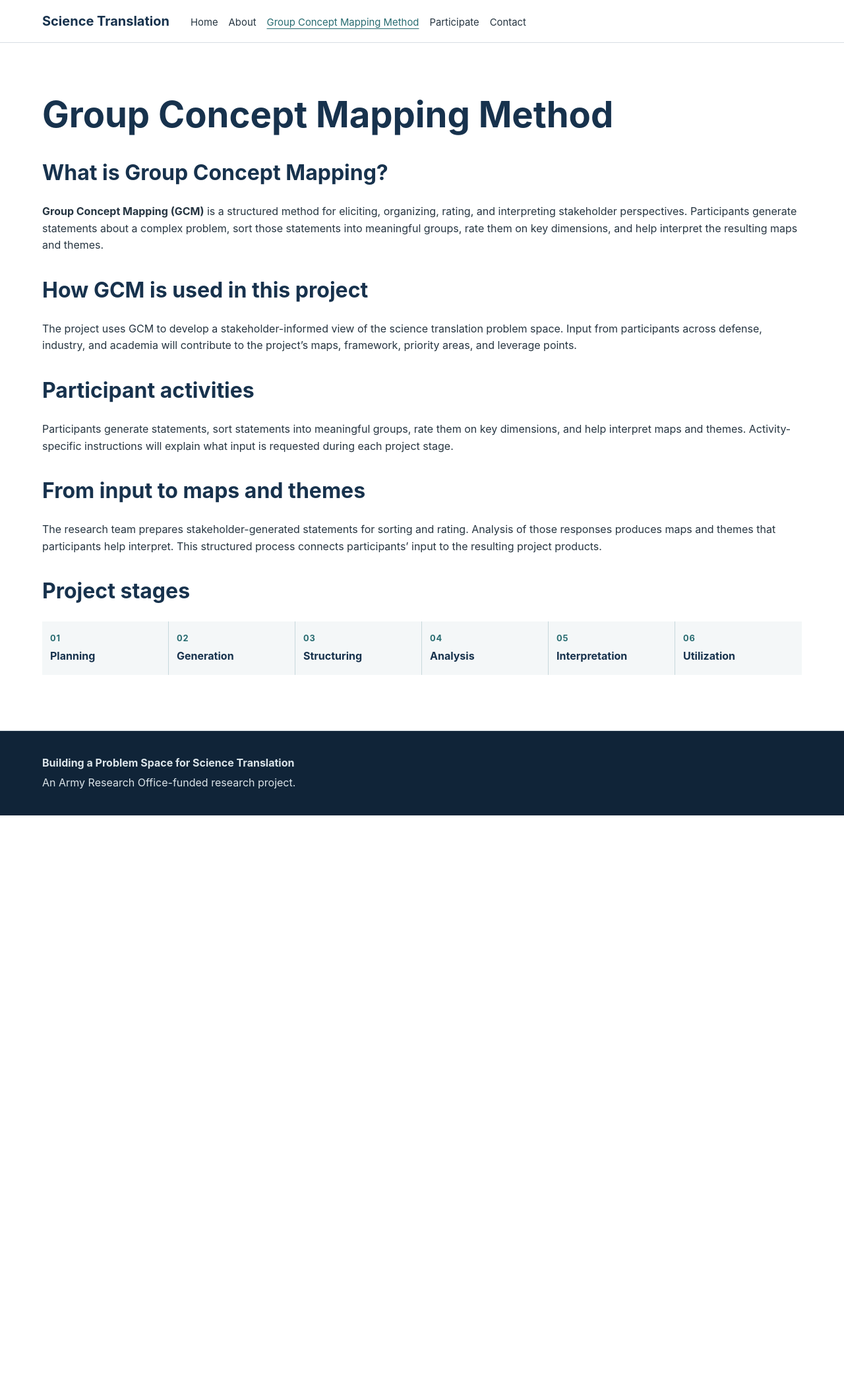
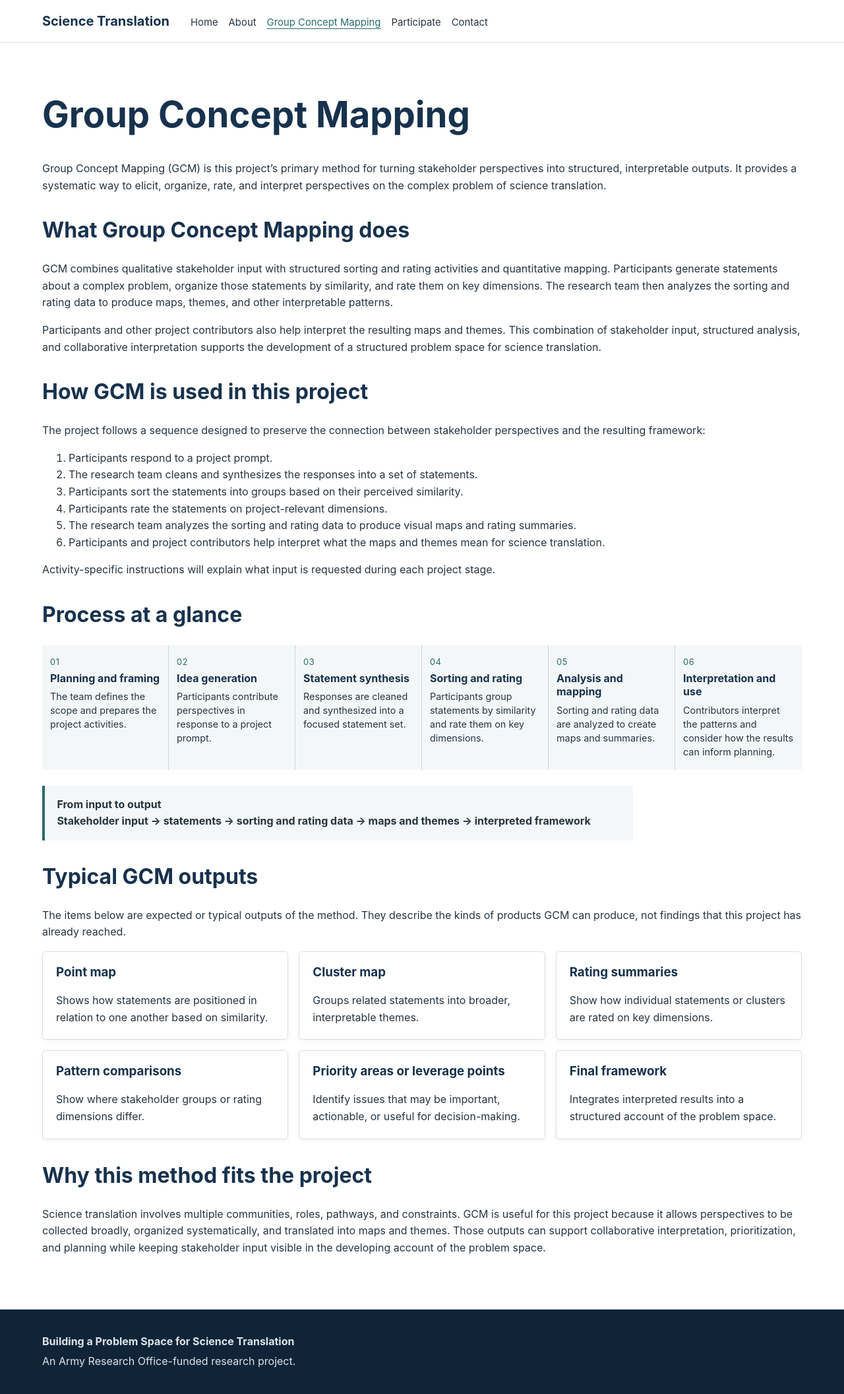
Before and after one commit to rhyse-bendell/building-science-translation-problem-space, a Jekyll site: the page built from method.md, in a window 1280 px wide. Shown: the whole page at 66% size. Built offline with Jekyll 4.4.1, drawn with Linux system fonts in a browser that asks for light colours; before the commit the page ends 1236 px from its top, so only the background shows below that.

Commit message:
Refine GCM content and contact placeholder

```diff
--- a/assets/css/project.css
+++ b/assets/css/project.css
@@ -71,6 +71,11 @@ button { cursor: pointer; font: inherit; }
 .process-band li { min-width: 7rem; padding: 1rem .75rem; border-right: 1px solid #c7d8dc; color: var(--navy); background: var(--wash); font-weight: 750; counter-increment: stage; }
 .process-band li::before { display: block; margin-bottom: .2rem; color: var(--teal); content: counter(stage, decimal-leading-zero); font-size: .8rem; letter-spacing: .06em; }
 .process-band li:last-child { border-right: 0; }
+.process-band-detailed li { font-weight: 400; }
+.process-band-detailed strong, .process-band-detailed span { display: block; }
+.process-band-detailed strong { line-height: 1.3; }
+.process-band-detailed span { margin-top: .5rem; color: var(--ink); font-size: .9rem; line-height: 1.45; }
+.method-output-grid { grid-template-columns: repeat(auto-fit, minmax(min(100%, 19rem), 1fr)); }
 .participation-placeholder { max-width: 48rem; margin-block: 1.5rem; padding: 1.25rem; border: 1px dashed var(--teal); background: var(--wash); }
 .participation-placeholder > :last-child { margin-bottom: 0; }
 .method-note { max-width: 56rem; margin-top: 1.5rem; padding: 1rem 1.15rem; border-left: .3rem solid var(--teal); background: var(--wash); font-weight: 650; }
--- a/method.md
+++ b/method.md
@@ -1,34 +1,80 @@
 ---
 layout: default
-title: Group Concept Mapping Method
+title: Group Concept Mapping
+nav_title: Group Concept Mapping
 permalink: /method/
 ---
 
-# Group Concept Mapping Method
+# Group Concept Mapping
 
-## What is Group Concept Mapping?
+Group Concept Mapping (GCM) is this project's primary method for turning stakeholder perspectives into structured, interpretable outputs. It provides a systematic way to elicit, organize, rate, and interpret perspectives on the complex problem of science translation.
 
-**Group Concept Mapping (GCM)** is a structured method for eliciting, organizing, rating, and interpreting stakeholder perspectives. Participants generate statements about a complex problem, sort those statements into meaningful groups, rate them on key dimensions, and help interpret the resulting maps and themes.
+## What Group Concept Mapping does
+
+GCM combines qualitative stakeholder input with structured sorting and rating activities and quantitative mapping. Participants generate statements about a complex problem, organize those statements by similarity, and rate them on key dimensions. The research team then analyzes the sorting and rating data to produce maps, themes, and other interpretable patterns.
+
+Participants and other project contributors also help interpret the resulting maps and themes. This combination of stakeholder input, structured analysis, and collaborative interpretation supports the development of a structured problem space for science translation.
 
 ## How GCM is used in this project
 
-The project uses GCM to develop a stakeholder-informed view of the science translation problem space. Input from participants across defense, industry, and academia will contribute to the project's maps, framework, priority areas, and leverage points.
+The project follows a sequence designed to preserve the connection between stakeholder perspectives and the resulting framework:
 
-## Participant activities
+1. Participants respond to a project prompt.
+2. The research team cleans and synthesizes the responses into a set of statements.
+3. Participants sort the statements into groups based on their perceived similarity.
+4. Participants rate the statements on project-relevant dimensions.
+5. The research team analyzes the sorting and rating data to produce visual maps and rating summaries.
+6. Participants and project contributors help interpret what the maps and themes mean for science translation.
 
-Participants generate statements, sort statements into meaningful groups, rate them on key dimensions, and help interpret maps and themes. Activity-specific instructions will explain what input is requested during each project stage.
+Activity-specific instructions will explain what input is requested during each project stage.
 
-## From input to maps and themes
+## Process at a glance
 
-The research team prepares stakeholder-generated statements for sorting and rating. Analysis of those responses produces maps and themes that participants help interpret. This structured process connects participants' input to the resulting project products.
+<ol class="process-band process-band-detailed">
+  <li><strong>Planning and framing</strong><span>The team defines the scope and prepares the project activities.</span></li>
+  <li><strong>Idea generation</strong><span>Participants contribute perspectives in response to a project prompt.</span></li>
+  <li><strong>Statement synthesis</strong><span>Responses are cleaned and synthesized into a focused statement set.</span></li>
+  <li><strong>Sorting and rating</strong><span>Participants group statements by similarity and rate them on key dimensions.</span></li>
+  <li><strong>Analysis and mapping</strong><span>Sorting and rating data are analyzed to create maps and summaries.</span></li>
+  <li><strong>Interpretation and use</strong><span>Contributors interpret the patterns and consider how the results can inform planning.</span></li>
+</ol>
 
-## Project stages
+<aside class="method-note" aria-label="From input to output">
+  <strong>From input to output</strong><br>
+  Stakeholder input &rarr; statements &rarr; sorting and rating data &rarr; maps and themes &rarr; interpreted framework
+</aside>
 
-<ol class="process-band">
-  <li>Planning</li>
-  <li>Generation</li>
-  <li>Structuring</li>
-  <li>Analysis</li>
-  <li>Interpretation</li>
-  <li>Utilization</li>
-</ol>
+## Typical GCM outputs
+
+The items below are expected or typical outputs of the method. They describe the kinds of products GCM can produce, not findings that this project has already reached.
+
+<div class="card-grid method-output-grid">
+  <section class="card">
+    <h3>Point map</h3>
+    <p>Shows how statements are positioned in relation to one another based on similarity.</p>
+  </section>
+  <section class="card">
+    <h3>Cluster map</h3>
+    <p>Groups related statements into broader, interpretable themes.</p>
+  </section>
+  <section class="card">
+    <h3>Rating summaries</h3>
+    <p>Show how individual statements or clusters are rated on key dimensions.</p>
+  </section>
+  <section class="card">
+    <h3>Pattern comparisons</h3>
+    <p>Show where stakeholder groups or rating dimensions differ.</p>
+  </section>
+  <section class="card">
+    <h3>Priority areas or leverage points</h3>
+    <p>Identify issues that may be important, actionable, or useful for decision-making.</p>
+  </section>
+  <section class="card">
+    <h3>Final framework</h3>
+    <p>Integrates interpreted results into a structured account of the problem space.</p>
+  </section>
+</div>
+
+## Why this method fits the project
+
+Science translation involves multiple communities, roles, pathways, and constraints. GCM is useful for this project because it allows perspectives to be collected broadly, organized systematically, and translated into maps and themes. Those outputs can support collaborative interpretation, prioritization, and planning while keeping stakeholder input visible in the developing account of the problem space.
```
Also changed, not shown: contact.md (+2 -17 lines).
